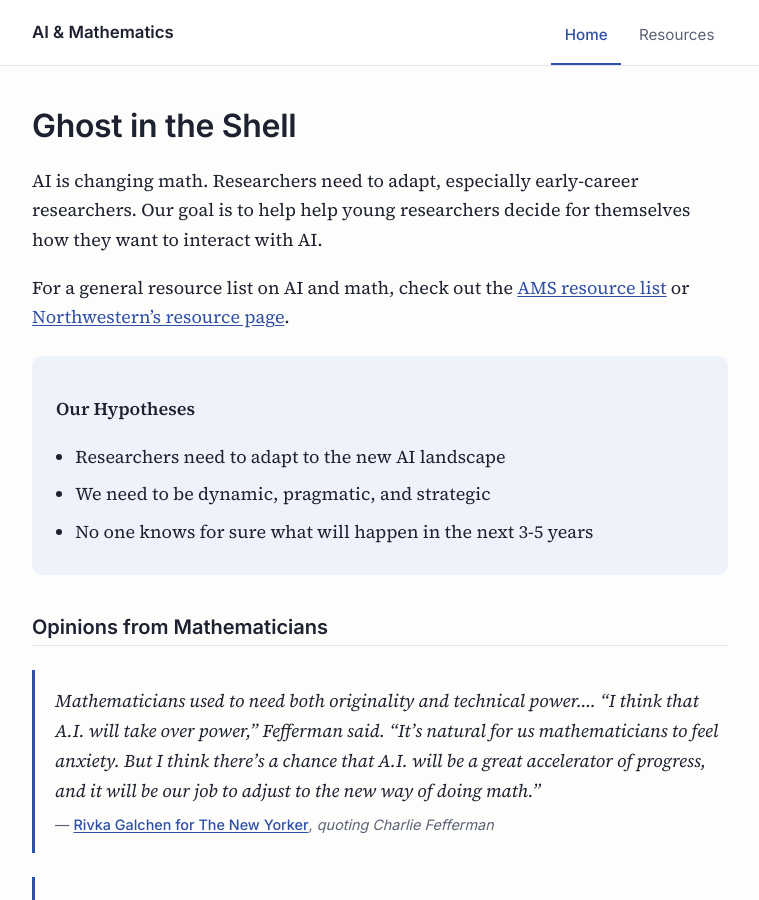
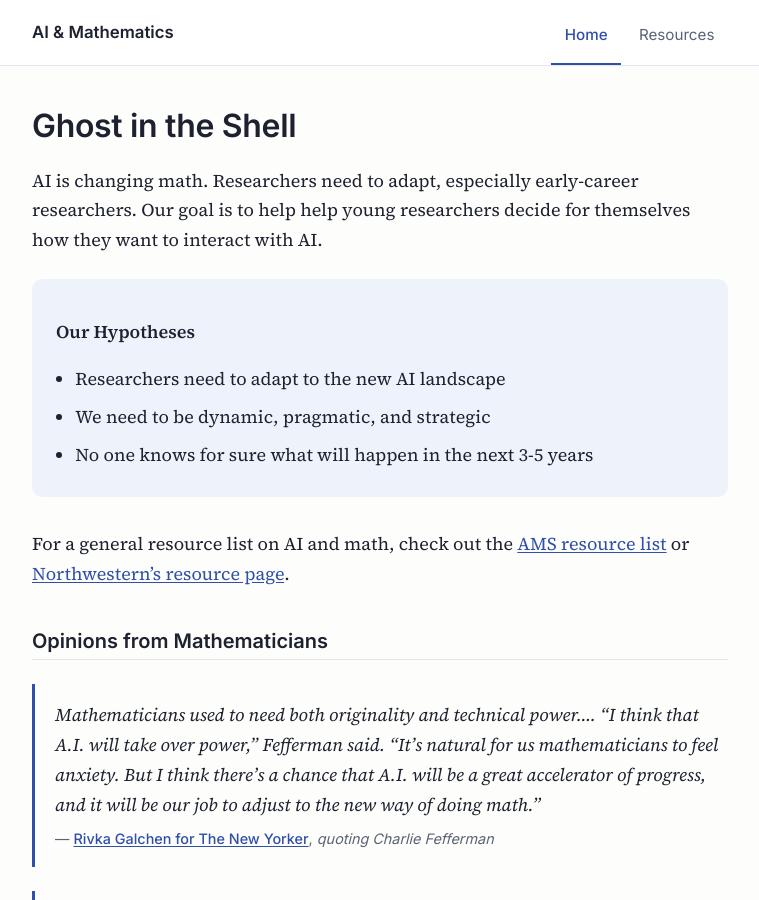
Before and after one commit to galen-dorp/resources, a Jekyll site: the page built from index.md, in a window 1280 px wide and 900 px high. Shown: the whole window, without its empty margins (260-1019 px from the left). Built offline with Jekyll 4.4.1, drawn with Linux system fonts in a browser that asks for light colours; part of the change alters nothing that is shown.

Commit message:
rearranging

```diff
--- a/index.md
+++ b/index.md
@@ -11,8 +11,6 @@ AI is changing math.
 Researchers need to adapt, especially early-career researchers.
 Our goal is to help help young researchers decide for themselves how they want to interact with AI.
 
-For a general resource list on AI and math, check out the [AMS resource list](https://www.ams.org/ai/ai) or [Northwestern's resource page](https://sites.northwestern.edu/airesourcesmath/).
-
 <div class="mission" markdown="1">
 
 **Our Hypotheses**
@@ -22,6 +20,9 @@ For a general resource list on AI and math, check out the [AMS resource list](ht
 - No one knows for sure what will happen in the next 3-5 years
 
 </div>
+
+For a general resource list on AI and math, check out the [AMS resource list](https://www.ams.org/ai/ai) or [Northwestern's resource page](https://sites.northwestern.edu/airesourcesmath/).
+
 
 
 
```
